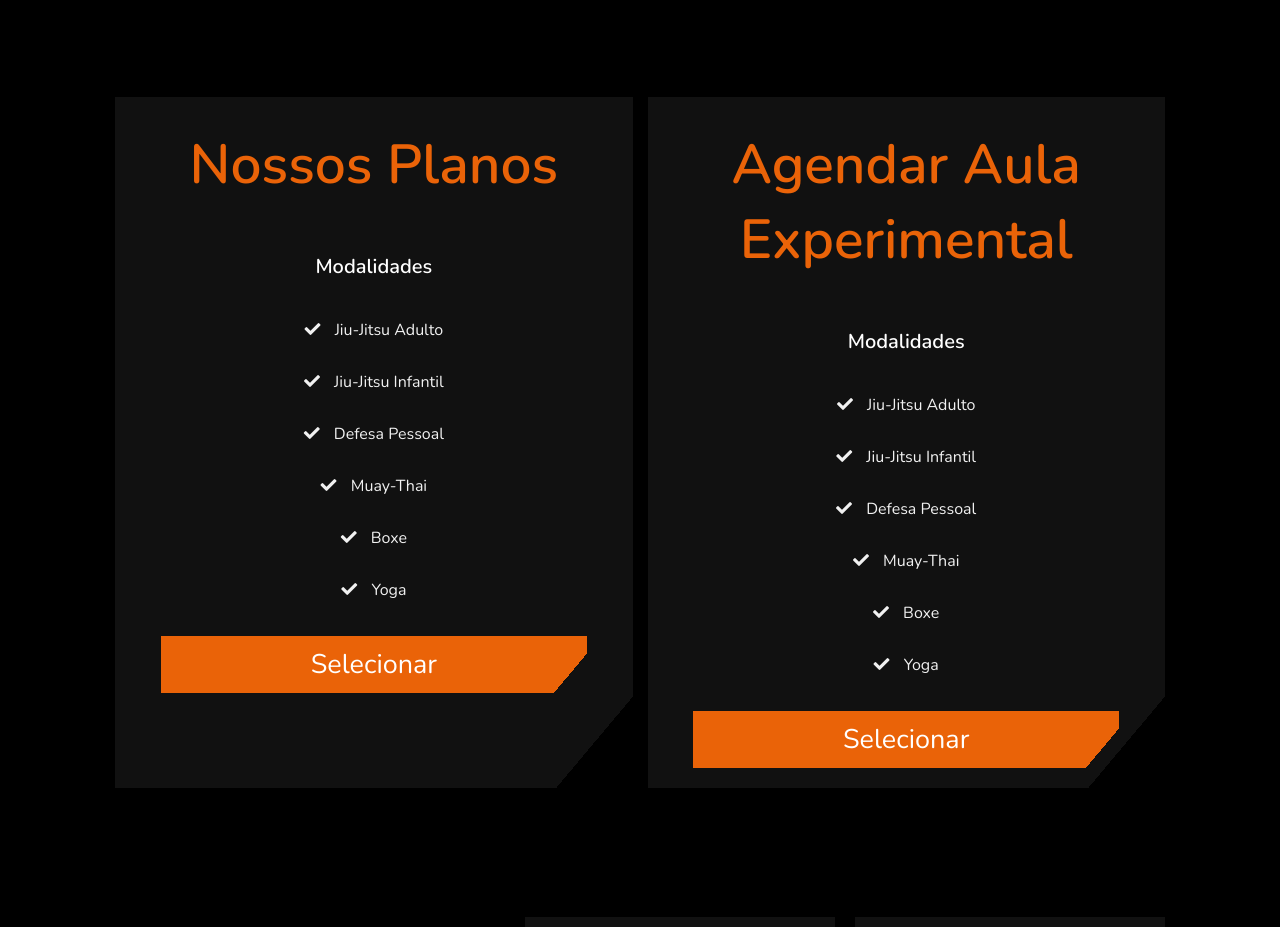
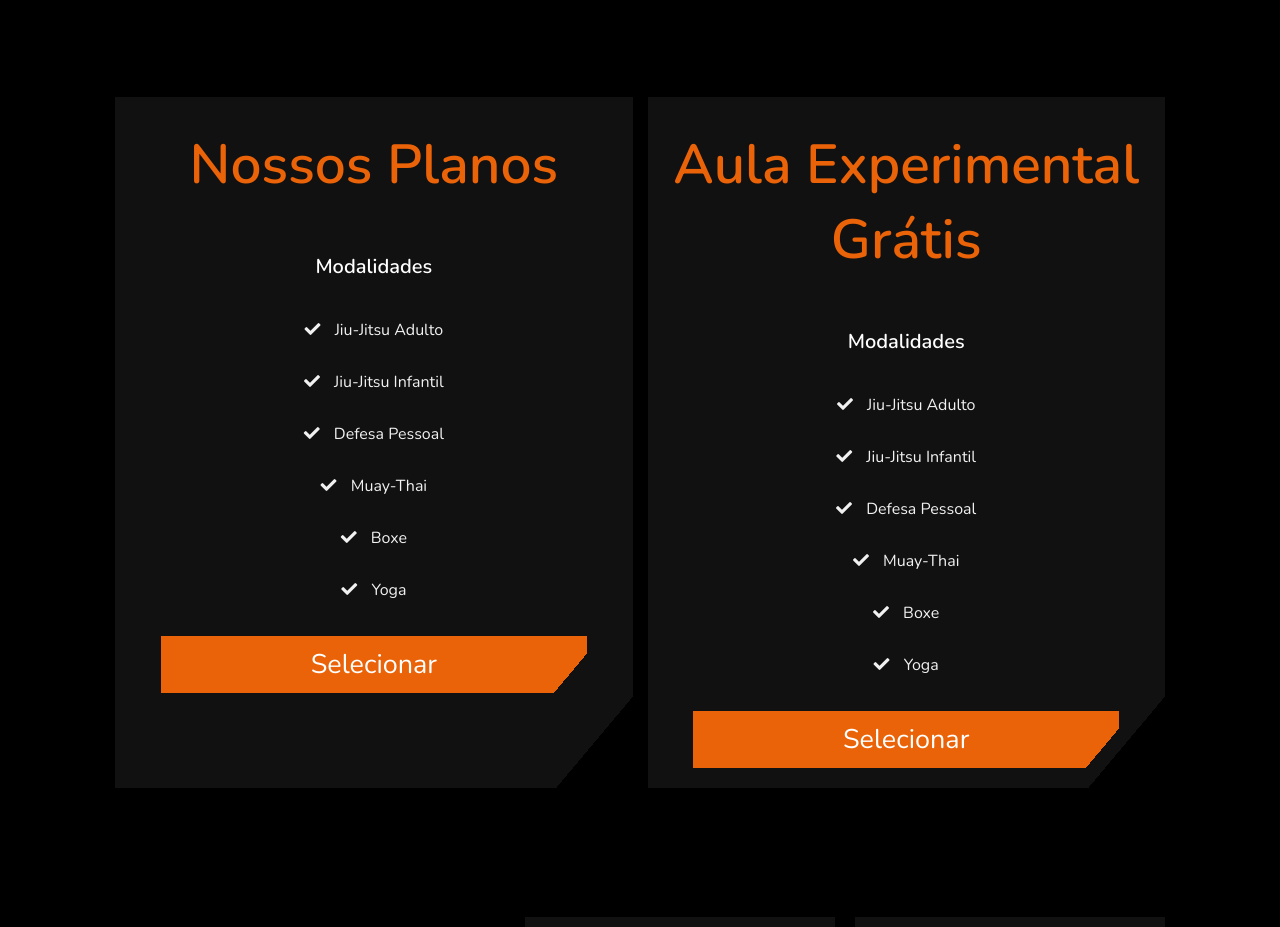
Before and after one commit to Gabrieldsilvagomes/Makoto, a plain HTML site: page index.html in a window 1280 px wide. Shown: the part 2427-3354 px from the top of the page. Drawn offline with nearby package versions, Linux system fonts and the light colour scheme.

Commit message:
index.html

```diff
--- a/index.html
+++ b/index.html
@@ -170,7 +170,7 @@
             </div>
 
             <div class="plan basic">
-                <h3>Agendar aula Experimental</h3>
+                <h3> Aula Experimental grátis</h3>
                 <div class="price"><span style="text-transform: none;">Modalidades</span></div>
                 <div class="list">
                     <p> <i class="fas fa-check"></i> Jiu-Jitsu Adulto </p>
```
